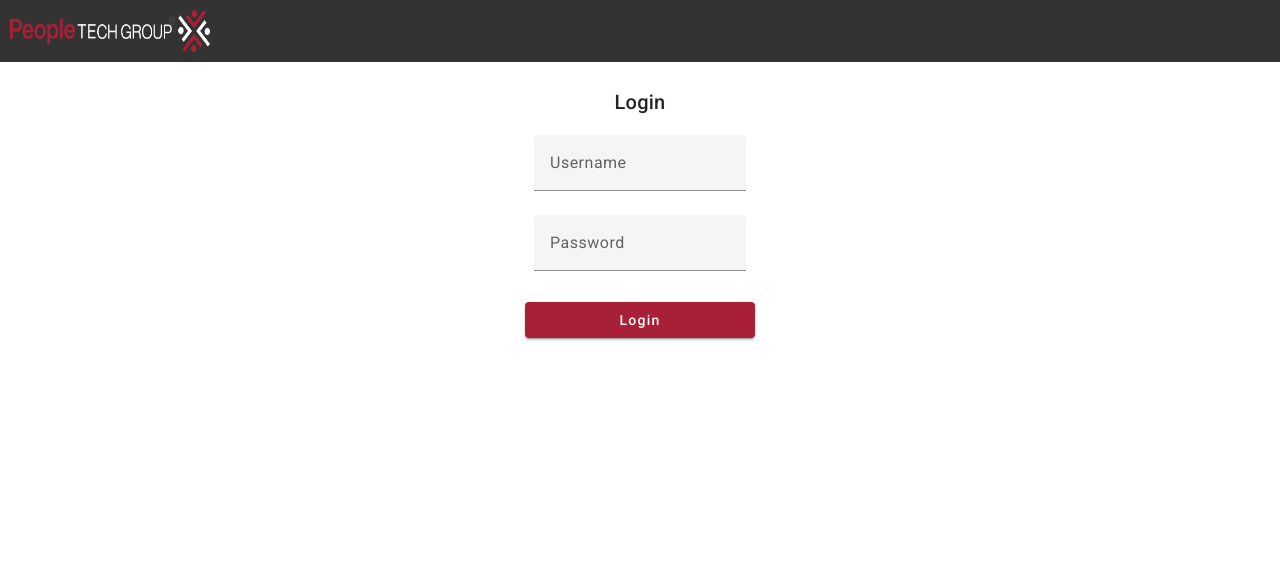
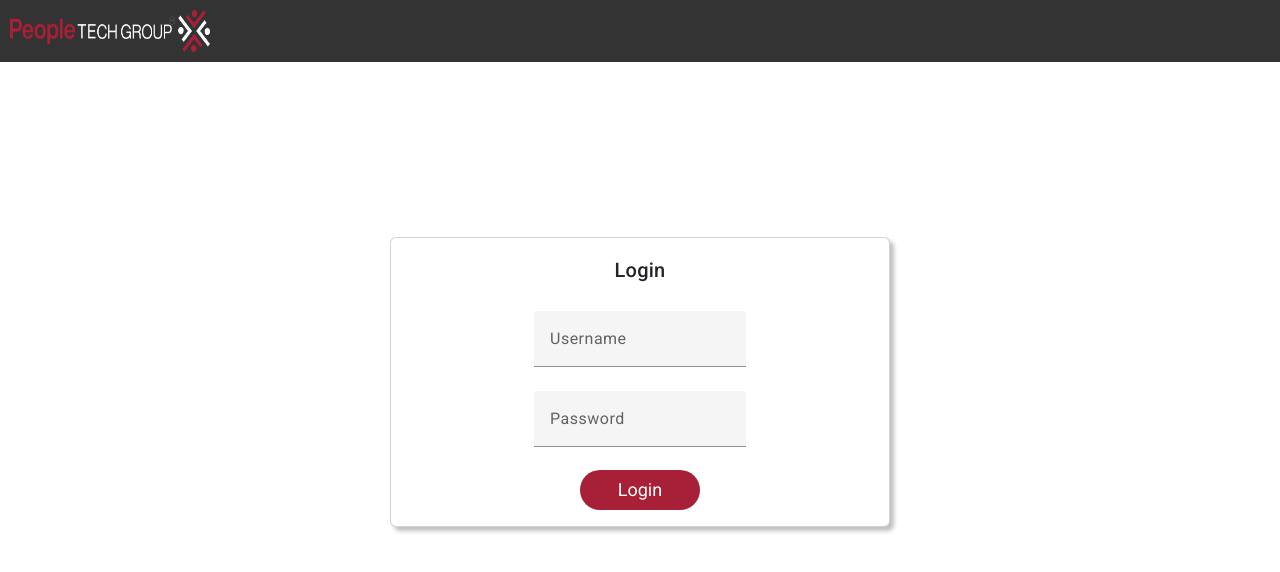
Before and after one commit to charanchunchu/task-pip, an Angular app: page / in a window 1280 px wide. Shown: the top 572 px of the page. Built offline with nearby package versions, Linux system fonts and the light colour scheme.

Commit message:
added login

```diff
--- a/src/app/AuthGuard/ClientAuthGuard.ts
+++ b/src/app/AuthGuard/ClientAuthGuard.ts
@@ -4,7 +4,7 @@ import { AuthenticateService } from './authenticate.service';
 
 @Injectable()
 export class ClientAuthGuard implements CanActivate {
-  constructor(private router: Router, private authService: AuthenticateService) {}
+  constructor(private router: Router, private authService: AuthenticateService) { }
 
   canActivate(): boolean {
     const username = 'admin';
@@ -23,7 +23,7 @@ export class ClientAuthGuard implements CanActivate {
 
 @Injectable()
 export class CustomerAuthGuard implements CanActivate {
-  constructor(private router: Router, private authService: AuthenticateService) {}
+  constructor(private router: Router, private authService: AuthenticateService) { }
 
   canActivate(): boolean {
     const username = 'customer';
--- a/src/app/app-routing.module.ts
+++ b/src/app/app-routing.module.ts
@@ -5,7 +5,7 @@ import { ClientAuthGuard } from './authGuard/ClientAuthGuard';
 import { LoginComponent } from './login/login.component';
 
 const routes: Routes = [
-  { path: '', component: LoginComponent},
+  { path: '', component: LoginComponent },
   { path: 'dashboard', component: DashboardComponent },
   {
     path: 'Customer',
--- a/src/app/customer/create-employee/create-employee.component.html
+++ b/src/app/customer/create-employee/create-employee.component.html
@@ -73,6 +73,7 @@
         </div>
       </div>
     </div>
-    <button class="submit-btn mt-4 button" type="submit" mat-dialog-close>{{isEditForm == false ? 'Create' : 'Edit'}}</button>
+    <button class="submit-btn mt-4 button" type="submit"
+      mat-dialog-close>{{isEditForm == false ? 'Create' : 'Edit'}}</button>
   </form>
 </div>
--- a/src/app/customer/create-employee/create-employee.component.ts
+++ b/src/app/customer/create-employee/create-employee.component.ts
@@ -1,5 +1,5 @@
-import { Component, OnInit,Inject } from '@angular/core';
-import { FormBuilder, FormGroup,Validators } from '@angular/forms';
+import { Component, OnInit, Inject } from '@angular/core';
+import { FormBuilder, FormGroup, Validators } from '@angular/forms';
 import { MatSnackBar } from '@angular/material/snack-bar';
 import { v4 as uuid } from 'uuid';
 import { MatDialogRef, MAT_DIALOG_DATA } from '@angular/material/dialog';
@@ -10,11 +10,11 @@ import { PeriodicElement } from 'src/app/dashboard/customer-interface';
   templateUrl: './create-employee.component.html',
   styleUrls: ['./create-employee.component.scss']
 })
-export class CreateEmployeeComponent implements OnInit{
+export class CreateEmployeeComponent implements OnInit {
   employeeForm: FormGroup;
-  employees:any[]=[];
-  isEditForm:boolean=false;
-  constructor(private fb: FormBuilder,private snackBar: MatSnackBar,@Inject(MAT_DIALOG_DATA) public data: PeriodicElement) {
+  employees: any[] = [];
+  isEditForm: boolean = false;
+  constructor(private fb: FormBuilder, private snackBar: MatSnackBar, @Inject(MAT_DIALOG_DATA) public data: PeriodicElement) {
     this.employeeForm = this.fb.group({
       Id: ['', Validators.required],
       Name: ['', Validators.required],
@@ -26,17 +26,19 @@ export class CreateEmployeeComponent implements OnInit{
       TaskStartDate: ['', Validators.required],
       TaskEndDate: ['', Validators.required],
     });
-    if(data != null){
+    if (data != null) {
       this.isEditForm = true;
-      console.log("data",data);
-      this.employeeForm.patchValue({id: data["Id"], Name: data["Name"],
+      console.log("data", data);
+      this.employeeForm.patchValue({
+        id: data["Id"], Name: data["Name"],
         Email: data["Email"],
         Mobile: data["Mobile"],
         EmployeeActivateDate: data["EmployeeActivateDate"],
         EmployeeDOB: data["EmployeeDOB"],
         TaskId: data["TaskId"],
         TaskStartDate: data["TaskStartDate"],
-      TaskEndDate: data["TaskEndDate"],})
+        TaskEndDate: data["TaskEndDate"],
+      })
     }
   }
 
@@ -44,15 +46,15 @@ export class CreateEmployeeComponent implements OnInit{
     this.employees = JSON.parse(localStorage.getItem('candidateDetails'));
   }
   onSubmit() {
-    if(!("Id" in this.employeeForm.value)){
+    if (!("Id" in this.employeeForm.value)) {
       this.employeeForm.value["Id"] = uuid();
     }
     const index = this.employees.findIndex(item => item["Id"] === this.employeeForm.value["Id"]);
-    console.log("index",index);
-    console.log("index",this.employees);
-    if(index !==-1){
-      this.employees[index]=this.employeeForm.value;
-    }else{
+    console.log("index", index);
+    console.log("index", this.employees);
+    if (index !== -1) {
+      this.employees[index] = this.employeeForm.value;
+    } else {
       this.employees.push(this.employeeForm.value);
     }
     localStorage.setItem('candidateDetails', JSON.stringify(this.employees));
--- a/src/app/dashboard/dashboard.component.html
+++ b/src/app/dashboard/dashboard.component.html
@@ -68,7 +68,7 @@
 
       <ng-container matColumnDef="delete">
         <th mat-header-cell *matHeaderCellDef> Delete</th>
-        <td mat-cell *matCellDef="let row;"> <button mat-icon-button (click) ="deleteEmployee(row)">
+        <td mat-cell *matCellDef="let row;"> <button mat-icon-button (click)="deleteEmployee(row)">
             <mat-icon>delete</mat-icon>
           </button> </td>
       </ng-container>
--- a/src/app/dashboard/dashboard.component.scss
+++ b/src/app/dashboard/dashboard.component.scss
@@ -1,7 +1,8 @@
 table {
   width: 100%;
 }
-.button{
+
+.button {
   border-radius: 22px;
   background: #A72037;
   color: #ffffff !important;
--- a/src/app/login/login.component.html
+++ b/src/app/login/login.component.html
@@ -1,9 +1,8 @@
 <app-navbar></app-navbar>
-<div class="navbar"><mat-card class="example-card">
-  <mat-card-header>
-    <mat-card-title>Login</mat-card-title>
-  </mat-card-header>
-  <mat-card-content>
+<div class="conatiner text-center body-color navbar">
+  <div class="card m-auto">
+    <div class="card-body">
+      <h2 class="card-title mb-4">Login</h2>
       <form class="example-form">
         <table class="example-full-width" cellspacing="0">
           <tr>
@@ -14,14 +13,15 @@
             </td>
           </tr>
           <tr>
-        <td><mat-form-field class="example-full-width">
-          <input matInput placeholder="Password" [(ngModel)]="password"type="password" name="password" required>
-        </mat-form-field></td>
-      </tr></table>
+            <td>
+              <mat-form-field class="example-full-width">
+                <input matInput placeholder="Password" [(ngModel)]="password" type="password" name="password" required>
+              </mat-form-field>
+            </td>
+          </tr>
+        </table>
       </form>
-  </mat-card-content>
-  <mat-card-actions>
-    <button mat-raised-button class="button" (click)="login()">Login</button>
-  </mat-card-actions>
-</mat-card>
+      <button type="button" class="CustomsLogin-btn" (click)="login()">Login</button>
     </div>
+  </div>
+</div>
--- a/src/app/login/login.component.scss
+++ b/src/app/login/login.component.scss
@@ -1,20 +1,31 @@
-.mat-mdc-card-header {
-  display: grid;
-  padding: 16px 16px 16px 16px;
-  text-align: center;
+.card {
+  width: 500px;
+  box-shadow: 4px 4px 4px rgba(0, 0, 0, 0.25);
+  ;
 }
-.navbar{
-      justify-content: center;
+
+.CustomsLogin-btn {
+  background-color: #A72037;
+  color: #fff;
+  border-radius: 45px;
+  padding: 10px 38px;
+  border: #A72037;
+  font-size: 18px;
 }
-.mat-mdc-card
-{
-  box-shadow: none;
+
+.or-text {
+  font-size: 18px;
+  font-weight: 500;
 }
-.mat-mdc-raised-button:not(:disabled){
-    text-align: center;
-    background: #a72037;
-    color: #ffffff;
+
+.navbg {
+  background-color: #fff;
 }
-.mdc-card__actions{
-  display: inline-grid;
+
+.navbar {
+  height: 80vh;
 }
+
+.card-body {
+  text-align: -webkit-center;
+}
--- a/src/app/login/login.component.ts
+++ b/src/app/login/login.component.ts
@@ -9,7 +9,7 @@ import { AuthenticateService } from '../authGuard/authenticate.service';
   styleUrls: ['./login.component.scss']
 })
 export class LoginComponent {
-  constructor(private router: Router, private authService: AuthenticateService) {}
+  constructor(private router: Router, private authService: AuthenticateService) { }
   username: string = '';
   password: string = '';
   ngOnInit() {
--- a/src/app/navbar/navbar.component.ts
+++ b/src/app/navbar/navbar.component.ts
@@ -9,9 +9,9 @@ import { Router } from '@angular/router';
 })
 export class NavbarComponent {
   userStatus: any
-  constructor(private router: Router) {}
-  ngOnInit(){
-    this.userStatus=sessionStorage.getItem('user_Status');
+  constructor(private router: Router) { }
+  ngOnInit() {
+    this.userStatus = sessionStorage.getItem('user_Status');
     console.log(this.userStatus);
 
   }
```
Also changed, not shown: src/app/customer/create-employee/create-employee.component.scss (+5 -2 lines), src/app/dashboard/dashboard.component.ts (+17 -17 lines). Lines whose indentation alone changed are shown as unchanged.
